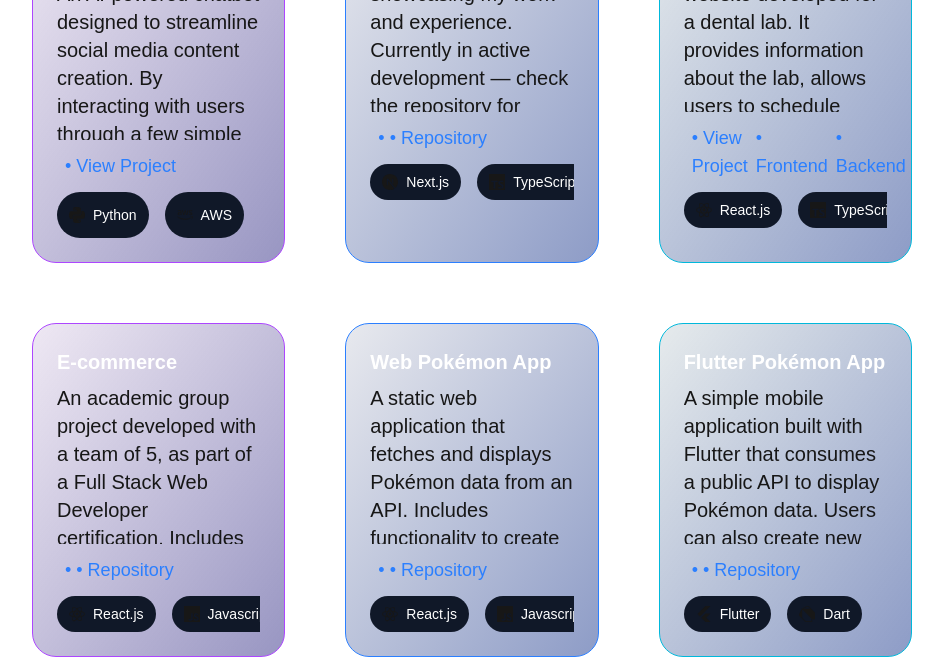
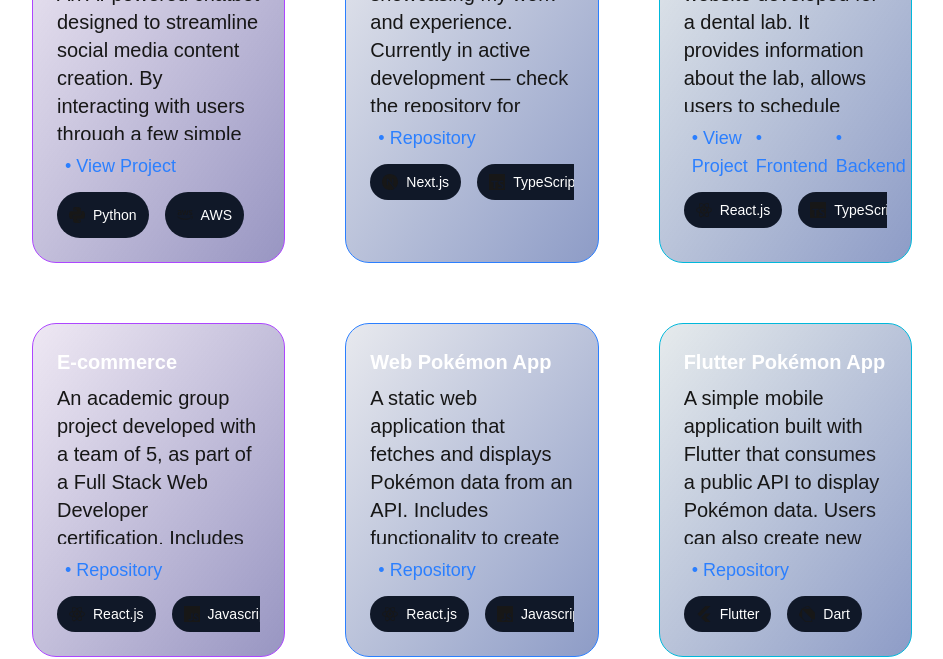
Before and after one commit to HaroldR23/my-portfolio, a Next.js app: page / in a window 1280 px wide. Shown: the part 1080-1739 px from the top of the page, without its empty margins (168-1111 px from the left). Built offline with nearby package versions, Linux system fonts and the light colour scheme.

Commit message:
fix: remove double item point

```diff
--- a/src/app/components/ProjectCard/ProjectCard.tsx
+++ b/src/app/components/ProjectCard/ProjectCard.tsx
@@ -50,7 +50,7 @@
             rel="noopener noreferrer"
             className={LINK_STYLE}
           >
-            • {repo.repository.includes("Monorepo") ? REPOSITORY[language] : repo.repository}
+            {repo.repository.includes("Monorepo") ? REPOSITORY[language] : `• ${repo.repository}`}
           </a>
         ))}
       </div>
```
Also changed, not shown: src/app/components/LanguageSelector/LanguageSelector.tsx (+4 -3 lines).
